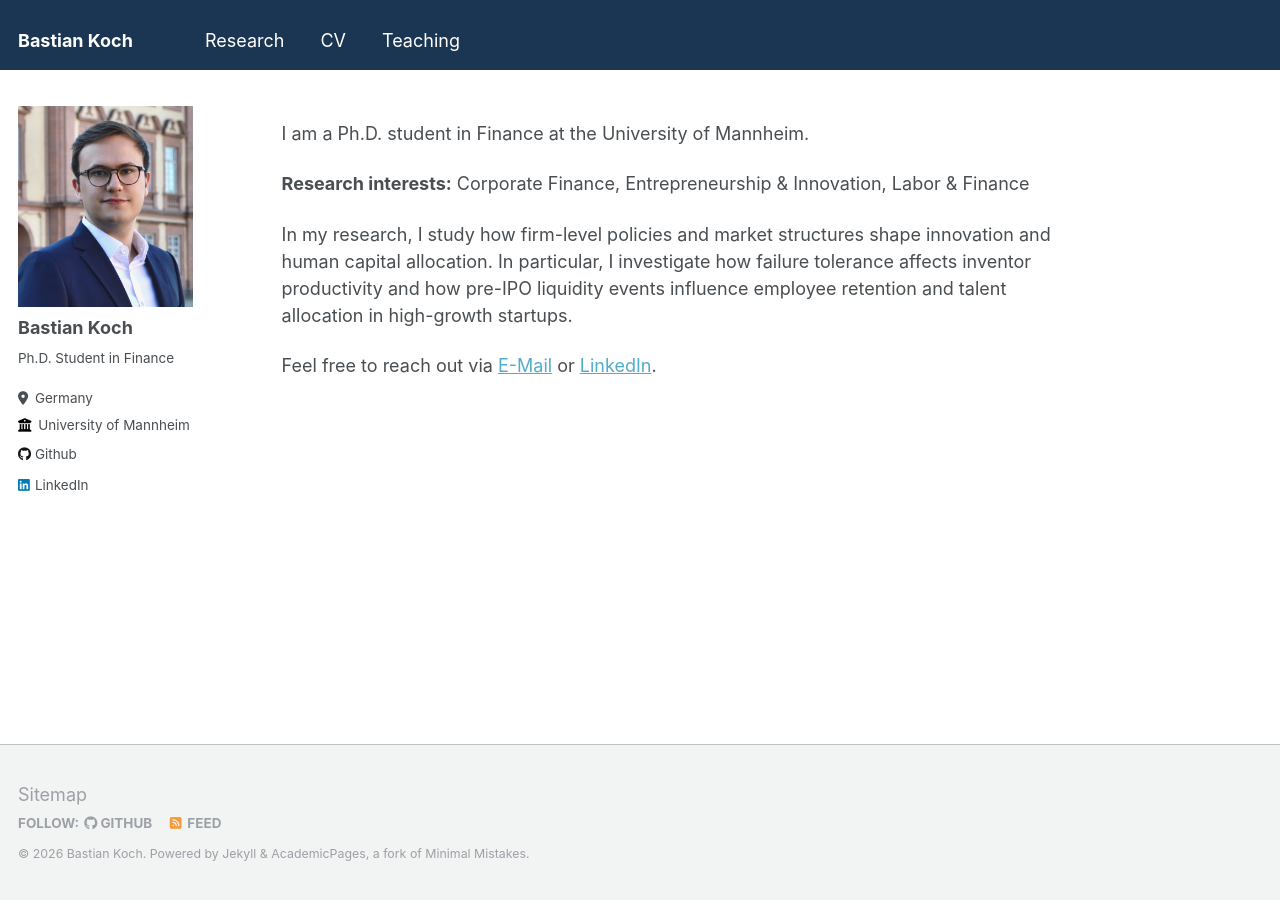
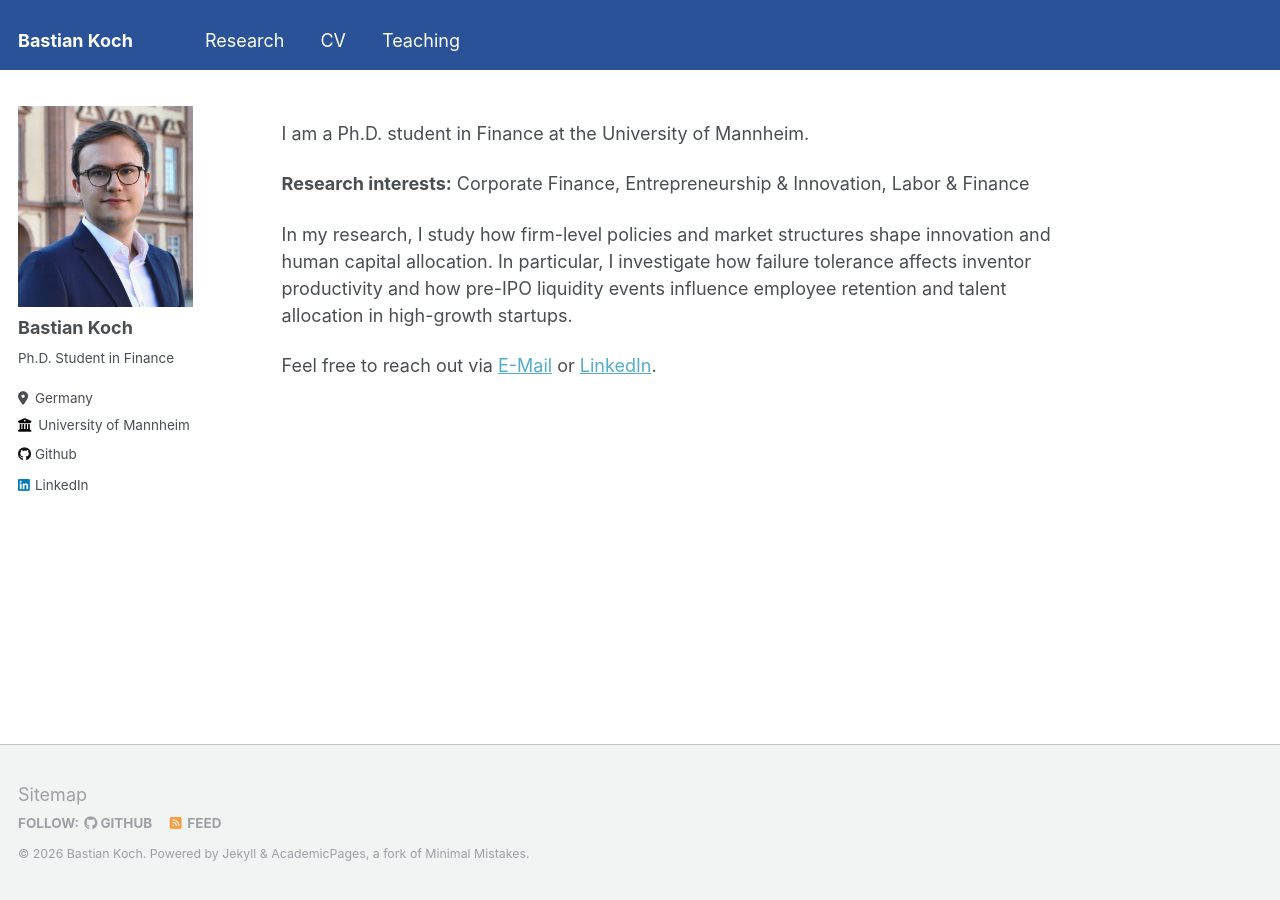
Before and after one commit to BastianKoch/BastianKoch.github.io, a Jekyll site: the page built from _pages/about.md, in a window 1280 px wide. Built offline with Jekyll 4.4.1, drawn with Linux system fonts in a browser that asks for light colours.

Commit message:
Brighten masthead to medium blue
Co-Authored-By: Claude Sonnet 4.6 <noreply@anthropic.com>

```diff
--- a/_sass/_masthead.scss
+++ b/_sass/_masthead.scss
@@ -4,7 +4,7 @@
 
 .masthead {
   position: fixed;
-  background: #1a3652;
+  background: #2a5298;
   border-bottom: none;
   height: $masthead-height;
   top: 0;
```
